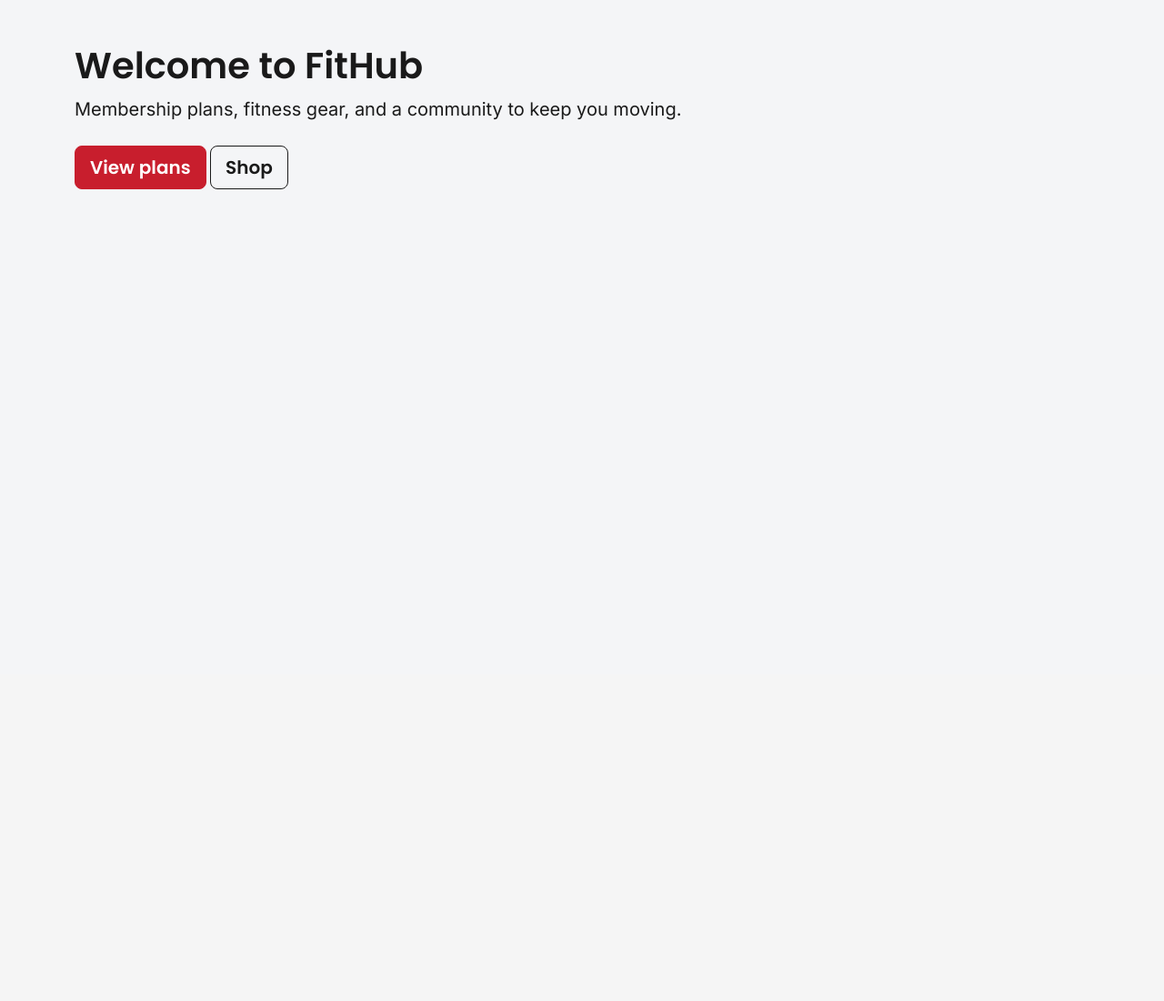
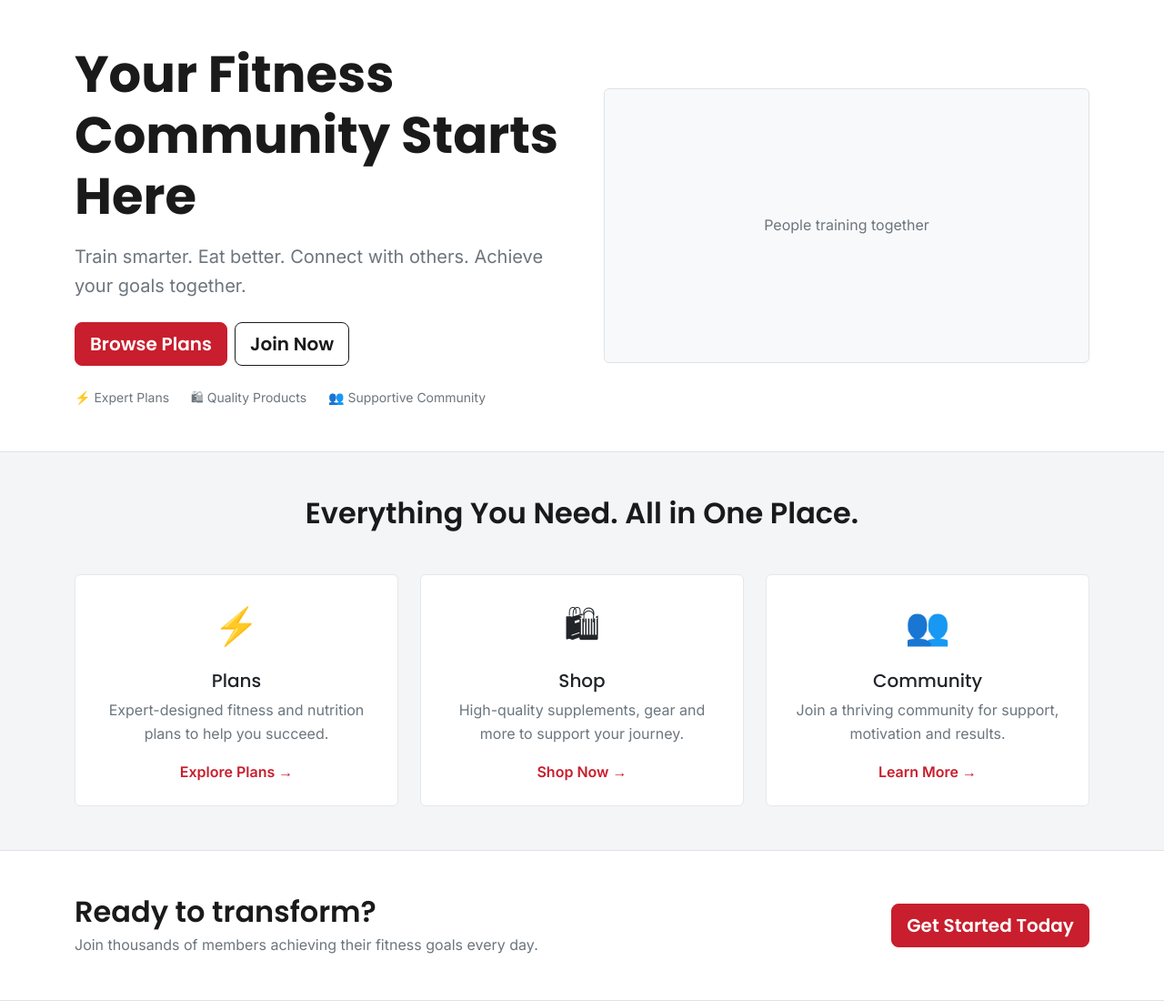
Before and after one commit to rpires71/milestone-4, a Django app: page / in a window 1280 px wide. Shown: the part 59-1159 px from the top of the page at 91% size. Before the commit the page ends 267 px from the top, so only its background shows below. Run offline with Django 4.2, Linux system fonts and the light colour scheme.

Commit message:
style: restyle home page with login-aware CTAs

```diff
--- a/home/templates/home/index.html
+++ b/home/templates/home/index.html
@@ -3,12 +3,89 @@
 {% block extra_title %}- Home{% endblock %}
 
 {% block content %}
-<main class="container py-5">
-  <h1>Welcome to FitHub</h1>
-  <p class="lead">Membership plans, fitness gear, and a community to keep you moving.</p>
-  <div class="mt-4">
-    <a href="{% url 'plans' %}" class="btn btn-danger btn-lg">View plans</a>
-    <a href="{% url 'products' %}" class="btn btn-outline-dark btn-lg">Shop</a>
+
+<!-- HERO -->
+<section class="bg-white border-bottom">
+  <div class="container py-5">
+    <div class="row align-items-center g-5">
+      <div class="col-lg-6">
+        <h1 class="display-4 fw-bold mb-3">Your Fitness Community Starts Here</h1>
+        <p class="lead text-secondary mb-4">
+          Train smarter. Eat better. Connect with others. Achieve your goals together.
+        </p>
+        <div class="d-flex flex-wrap gap-2">
+  <a href="{% url 'plans' %}" class="btn btn-danger btn-lg">Browse Plans</a>
+  {% if user.is_authenticated %}
+    <a href="{% url 'post_list' %}" class="btn btn-outline-dark btn-lg">Go to Community</a>
+  {% else %}
+    <a href="{% url 'account_signup' %}" class="btn btn-outline-dark btn-lg">Join Now</a>
+  {% endif %}
+</div>
+        <div class="d-flex flex-wrap gap-4 mt-4 text-secondary small">
+          <span>&#9889; Expert Plans</span>
+          <span>&#128717; Quality Products</span>
+          <span>&#128101; Supportive Community</span>
+        </div>
+      </div>
+      <div class="col-lg-6">
+        <div class="ratio ratio-16x9 bg-light rounded border d-flex align-items-center justify-content-center">
+          <div class="d-flex align-items-center justify-content-center text-secondary">
+            People training together
+          </div>
+        </div>
+      </div>
+    </div>
   </div>
-</main>
+</section>
+
+<!-- EVERYTHING YOU NEED — three icon cards -->
+<section class="container py-5">
+  <h2 class="text-center mb-5">Everything You Need. All in One Place.</h2>
+  <div class="row g-4">
+    <div class="col-md-4">
+      <div class="card h-100 text-center p-4">
+        <div class="fs-1 mb-3">&#9889;</div>
+        <h3 class="h5">Plans</h3>
+        <p class="text-secondary">Expert-designed fitness and nutrition plans to help you succeed.</p>
+        <a href="{% url 'plans' %}" class="text-decoration-none fw-semibold">Explore Plans &rarr;</a>
+      </div>
+    </div>
+    <div class="col-md-4">
+      <div class="card h-100 text-center p-4">
+        <div class="fs-1 mb-3">&#128717;</div>
+        <h3 class="h5">Shop</h3>
+        <p class="text-secondary">High-quality supplements, gear and more to support your journey.</p>
+        <a href="{% url 'products' %}" class="text-decoration-none fw-semibold">Shop Now &rarr;</a>
+      </div>
+    </div>
+    <div class="col-md-4">
+      <div class="card h-100 text-center p-4">
+        <div class="fs-1 mb-3">&#128101;</div>
+        <h3 class="h5">Community</h3>
+        <p class="text-secondary">Join a thriving community for support, motivation and results.</p>
+        <a href="{% url 'post_list' %}" class="text-decoration-none fw-semibold">Learn More &rarr;</a>
+      </div>
+    </div>
+  </div>
+</section>
+
+<!-- CTA BAND -->
+<section class="bg-white border-top border-bottom">
+  <div class="container py-5">
+    <div class="row align-items-center g-3">
+      <div class="col-md-8">
+        <h2 class="mb-1">Ready to transform?</h2>
+        <p class="text-secondary mb-0">Join thousands of members achieving their fitness goals every day.</p>
+      </div>
+      <div class="col-md-4 text-md-end">
+      {% if user.is_authenticated %}
+  <a href="{% url 'plans' %}" class="btn btn-danger btn-lg">Explore Your Plans</a>
+{% else %}
+  <a href="{% url 'account_signup' %}" class="btn btn-danger btn-lg">Get Started Today</a>
+{% endif %}
+      </div>
+    </div>
+  </div>
+</section>
+
 {% endblock %}
```
